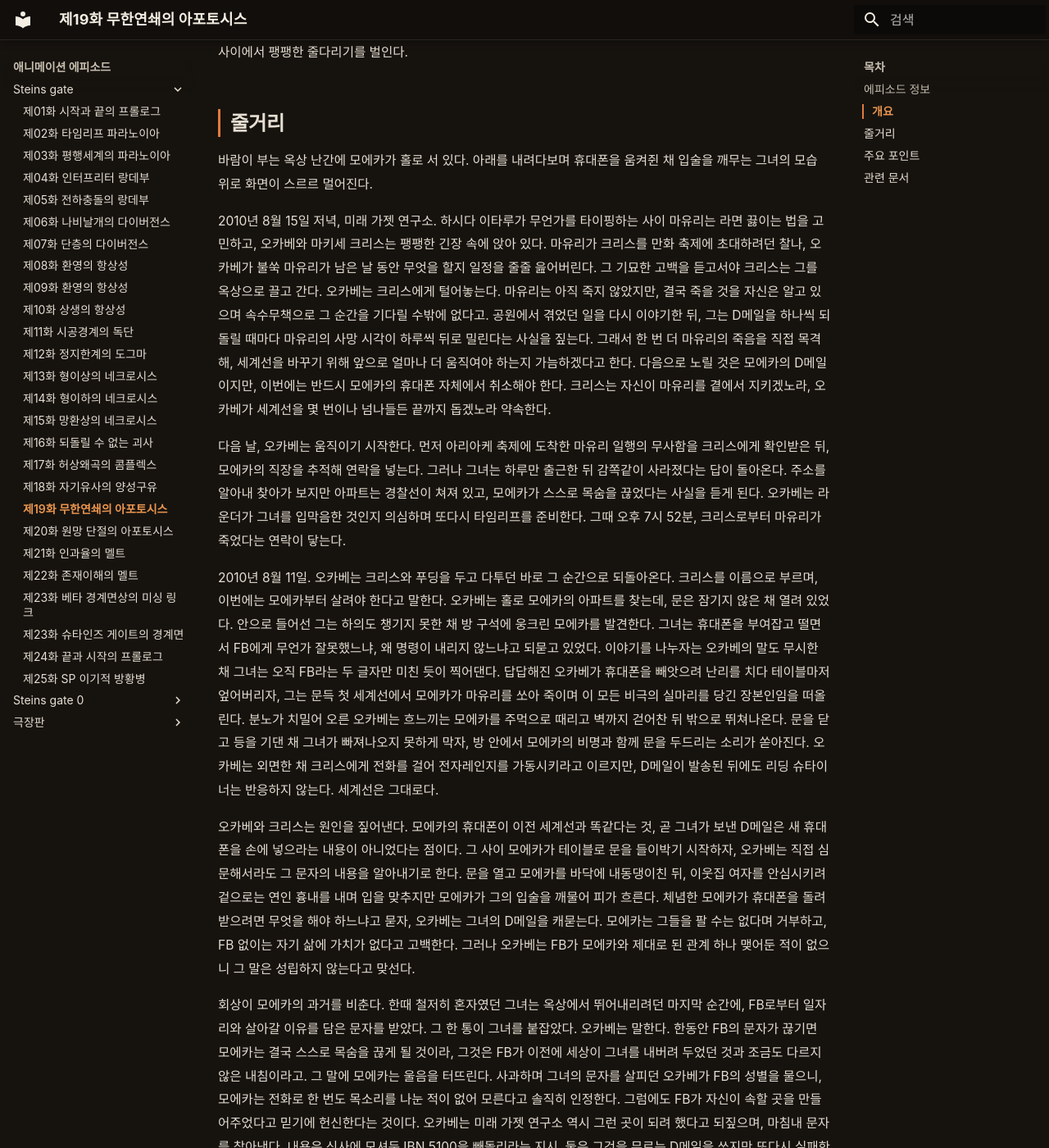
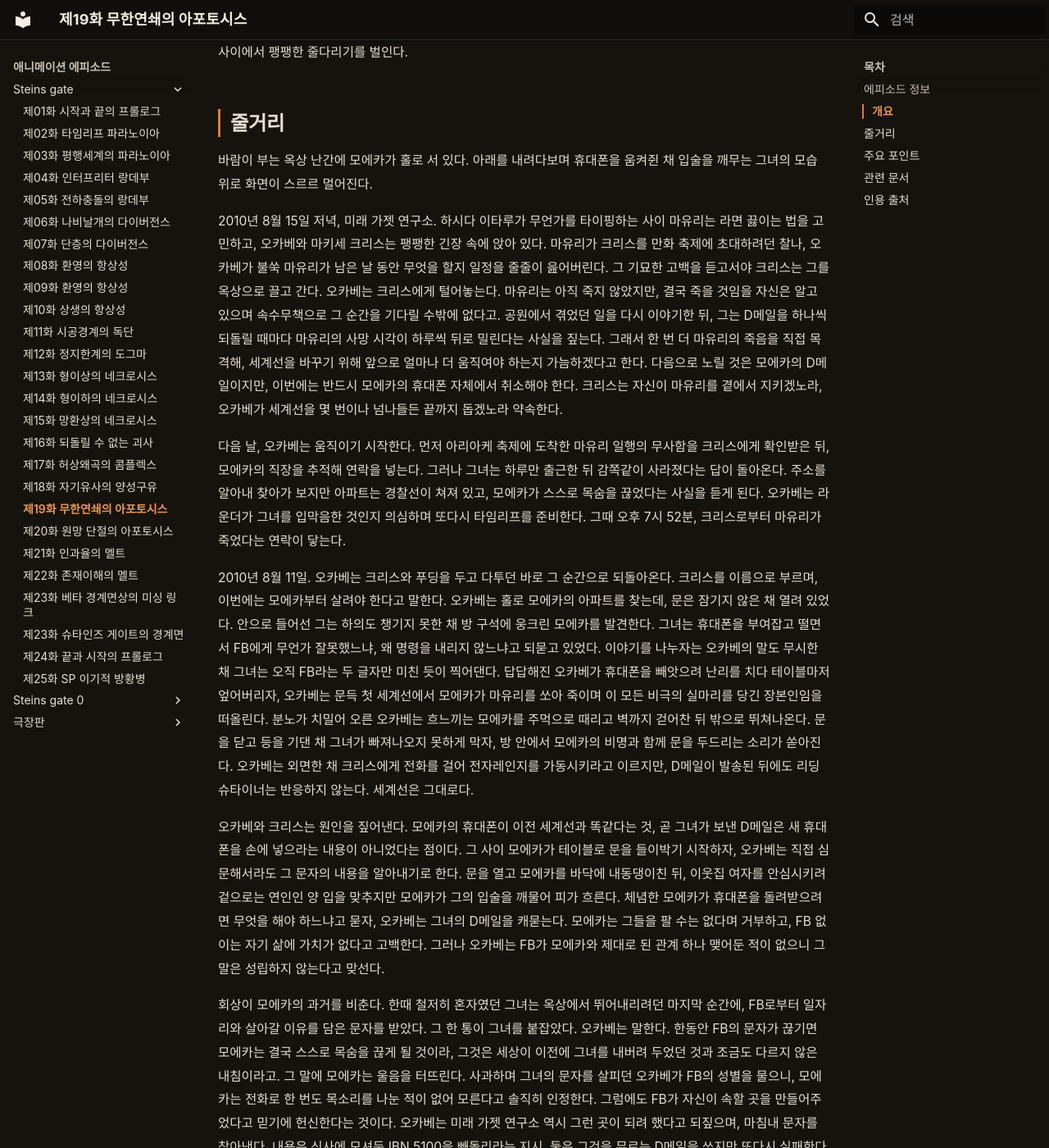
Before and after one commit to sgwiki/sgwiki.github.io, an MkDocs documentation site: the page built from wiki/애니메이션-에피소드/steins-gate/제19화-무한연쇄의-아포토시스.md, in a window 1280 px wide and 1400 px high, scrolled down 1341 px. Shown: the whole window at 82% size. Built offline with MkDocs 1.6.1 and Material for MkDocs 9.7.7, drawn with Linux system fonts in a browser that asks for light colours; some web fonts are replaced; some of the changed text lies outside the part shown.

Commit message:
chore(wiki): 제19화 정비 — 인접 화 표제 정합(자기유사의 양성구유·원망 단절의 아포토시스)·대명사 명시화·번역투 비문 교정·인용 출처 섹션 추가
Co-Authored-By: Claude Opus 4.6 <noreply@anthropic.com>

```diff
--- a/wiki/애니메이션-에피소드/steins-gate/제19화-무한연쇄의-아포토시스.md
+++ b/wiki/애니메이션-에피소드/steins-gate/제19화-무한연쇄의-아포토시스.md
@@ -23,8 +23,8 @@ description: "*Steins;Gate* 본편 제19화. 마유리의 사망 시점을 늦
 | 감독 | 츠치야 히로유키 (Hiroyuki Tsuchiya) |
 | 각본 | 네모토 토시조 (Toshizo Nemoto) |
 | 스토리보드 | 카토 토시유키 (Toshiyuki Katō) |
-| 이전 화 | 제18화: 자기유사 자웅동체 (Self-Similar Androgynous -Fractal Androgynous-) |
-| 다음 화 | 제20화: 응징적 파열의 아포토시스 (Vindictively-Ruptured Apoptosis -Finalize Apoptosis-) |
+| 이전 화 | 제18화: 자기유사의 양성구유 (Self-Similar Androgynous -Fractal Androgynous-) |
+| 다음 화 | 제20화: 원망 단절의 아포토시스 (Vindictively-Ruptured Apoptosis -Finalize Apoptosis-) |
 
 ## 개요
 
@@ -34,17 +34,17 @@ description: "*Steins;Gate* 본편 제19화. 마유리의 사망 시점을 늦
 
 바람이 부는 옥상 난간에 모에카가 홀로 서 있다. 아래를 내려다보며 휴대폰을 움켜쥔 채 입술을 깨무는 그녀의 모습 위로 화면이 스르르 멀어진다.
 
-2010년 8월 15일 저녁, 미래 가젯 연구소. 하시다 이타루가 무언가를 타이핑하는 사이 마유리는 라면 끓이는 법을 고민하고, 오카베와 마키세 크리스는 팽팽한 긴장 속에 앉아 있다. 마유리가 크리스를 만화 축제에 초대하려던 찰나, 오카베가 불쑥 마유리가 남은 날 동안 무엇을 할지 일정을 줄줄 읊어버린다. 그 기묘한 고백을 듣고서야 크리스는 그를 옥상으로 끌고 간다. 오카베는 크리스에게 털어놓는다. 마유리는 아직 죽지 않았지만, 결국 죽을 것을 자신은 알고 있으며 속수무책으로 그 순간을 기다릴 수밖에 없다고. 공원에서 겪었던 일을 다시 이야기한 뒤, 그는 D메일을 하나씩 되돌릴 때마다 마유리의 사망 시각이 하루씩 뒤로 밀린다는 사실을 짚는다. 그래서 한 번 더 마유리의 죽음을 직접 목격해, 세계선을 바꾸기 위해 앞으로 얼마나 더 움직여야 하는지 가늠하겠다고 한다. 다음으로 노릴 것은 모에카의 D메일이지만, 이번에는 반드시 모에카의 휴대폰 자체에서 취소해야 한다. 크리스는 자신이 마유리를 곁에서 지키겠노라, 오카베가 세계선을 몇 번이나 넘나들든 끝까지 돕겠노라 약속한다.
+2010년 8월 15일 저녁, 미래 가젯 연구소. 하시다 이타루가 무언가를 타이핑하는 사이 마유리는 라면 끓이는 법을 고민하고, 오카베와 마키세 크리스는 팽팽한 긴장 속에 앉아 있다. 마유리가 크리스를 만화 축제에 초대하려던 찰나, 오카베가 불쑥 마유리가 남은 날 동안 무엇을 할지 일정을 줄줄이 읊어버린다. 그 기묘한 고백을 듣고서야 크리스는 그를 옥상으로 끌고 간다. 오카베는 크리스에게 털어놓는다. 마유리는 아직 죽지 않았지만, 결국 죽을 것임을 자신은 알고 있으며 속수무책으로 그 순간을 기다릴 수밖에 없다고. 공원에서 겪었던 일을 다시 이야기한 뒤, 그는 D메일을 하나씩 되돌릴 때마다 마유리의 사망 시각이 하루씩 뒤로 밀린다는 사실을 짚는다. 그래서 한 번 더 마유리의 죽음을 직접 목격해, 세계선을 바꾸기 위해 앞으로 얼마나 더 움직여야 하는지 가늠하겠다고 한다. 다음으로 노릴 것은 모에카의 D메일이지만, 이번에는 반드시 모에카의 휴대폰 자체에서 취소해야 한다. 크리스는 자신이 마유리를 곁에서 지키겠노라, 오카베가 세계선을 몇 번이나 넘나들든 끝까지 돕겠노라 약속한다.
 
 다음 날, 오카베는 움직이기 시작한다. 먼저 아리아케 축제에 도착한 마유리 일행의 무사함을 크리스에게 확인받은 뒤, 모에카의 직장을 추적해 연락을 넣는다. 그러나 그녀는 하루만 출근한 뒤 감쪽같이 사라졌다는 답이 돌아온다. 주소를 알아내 찾아가 보지만 아파트는 경찰선이 쳐져 있고, 모에카가 스스로 목숨을 끊었다는 사실을 듣게 된다. 오카베는 라운더가 그녀를 입막음한 것인지 의심하며 또다시 타임리프를 준비한다. 그때 오후 7시 52분, 크리스로부터 마유리가 죽었다는 연락이 닿는다.
 
-2010년 8월 11일. 오카베는 크리스와 푸딩을 두고 다투던 바로 그 순간으로 되돌아온다. 크리스를 이름으로 부르며, 이번에는 모에카부터 살려야 한다고 말한다. 오카베는 홀로 모에카의 아파트를 찾는데, 문은 잠기지 않은 채 열려 있었다. 안으로 들어선 그는 하의도 챙기지 못한 채 방 구석에 웅크린 모에카를 발견한다. 그녀는 휴대폰을 부여잡고 떨면서 FB에게 무언가 잘못했느냐, 왜 명령이 내리지 않느냐고 되묻고 있었다. 이야기를 나누자는 오카베의 말도 무시한 채 그녀는 오직 FB라는 두 글자만 미친 듯이 찍어댄다. 답답해진 오카베가 휴대폰을 빼앗으려 난리를 치다 테이블마저 엎어버리자, 그는 문득 첫 세계선에서 모에카가 마유리를 쏘아 죽이며 이 모든 비극의 실마리를 당긴 장본인임을 떠올린다. 분노가 치밀어 오른 오카베는 흐느끼는 모에카를 주먹으로 때리고 벽까지 걷어찬 뒤 밖으로 뛰쳐나온다. 문을 닫고 등을 기댄 채 그녀가 빠져나오지 못하게 막자, 방 안에서 모에카의 비명과 함께 문을 두드리는 소리가 쏟아진다. 오카베는 외면한 채 크리스에게 전화를 걸어 전자레인지를 가동시키라고 이르지만, D메일이 발송된 뒤에도 리딩 슈타이너는 반응하지 않는다. 세계선은 그대로다.
+2010년 8월 11일. 오카베는 크리스와 푸딩을 두고 다투던 바로 그 순간으로 되돌아온다. 크리스를 이름으로 부르며, 이번에는 모에카부터 살려야 한다고 말한다. 오카베는 홀로 모에카의 아파트를 찾는데, 문은 잠기지 않은 채 열려 있었다. 안으로 들어선 그는 하의도 챙기지 못한 채 방 구석에 웅크린 모에카를 발견한다. 그녀는 휴대폰을 부여잡고 떨면서 FB에게 무언가 잘못했느냐, 왜 명령을 내리지 않느냐고 되묻고 있었다. 이야기를 나누자는 오카베의 말도 무시한 채 그녀는 오직 FB라는 두 글자만 미친 듯이 찍어댄다. 답답해진 오카베가 휴대폰을 빼앗으려 난리를 치다 테이블마저 엎어버리자, 오카베는 문득 첫 세계선에서 모에카가 마유리를 쏘아 죽이며 이 모든 비극의 실마리를 당긴 장본인임을 떠올린다. 분노가 치밀어 오른 오카베는 흐느끼는 모에카를 주먹으로 때리고 벽까지 걷어찬 뒤 밖으로 뛰쳐나온다. 문을 닫고 등을 기댄 채 그녀가 빠져나오지 못하게 막자, 방 안에서 모에카의 비명과 함께 문을 두드리는 소리가 쏟아진다. 오카베는 외면한 채 크리스에게 전화를 걸어 전자레인지를 가동시키라고 이르지만, D메일이 발송된 뒤에도 리딩 슈타이너는 반응하지 않는다. 세계선은 그대로다.
 
-오카베와 크리스는 원인을 짚어낸다. 모에카의 휴대폰이 이전 세계선과 똑같다는 것, 곧 그녀가 보낸 D메일은 새 휴대폰을 손에 넣으라는 내용이 아니었다는 점이다. 그 사이 모에카가 테이블로 문을 들이박기 시작하자, 오카베는 직접 심문해서라도 그 문자의 내용을 알아내기로 한다. 문을 열고 모에카를 바닥에 내동댕이친 뒤, 이웃집 여자를 안심시키려 겉으로는 연인 흉내를 내며 입을 맞추지만 모에카가 그의 입술을 깨물어 피가 흐른다. 체념한 모에카가 휴대폰을 돌려받으려면 무엇을 해야 하느냐고 묻자, 오카베는 그녀의 D메일을 캐묻는다. 모에카는 그들을 팔 수는 없다며 거부하고, FB 없이는 자기 삶에 가치가 없다고 고백한다. 그러나 오카베는 FB가 모에카와 제대로 된 관계 하나 맺어둔 적이 없으니 그 말은 성립하지 않는다고 맞선다.
+오카베와 크리스는 원인을 짚어낸다. 모에카의 휴대폰이 이전 세계선과 똑같다는 것, 곧 그녀가 보낸 D메일은 새 휴대폰을 손에 넣으라는 내용이 아니었다는 점이다. 그 사이 모에카가 테이블로 문을 들이박기 시작하자, 오카베는 직접 심문해서라도 그 문자의 내용을 알아내기로 한다. 문을 열고 모에카를 바닥에 내동댕이친 뒤, 이웃집 여자를 안심시키려 겉으로는 연인인 양 입을 맞추지만 모에카가 그의 입술을 깨물어 피가 흐른다. 체념한 모에카가 휴대폰을 돌려받으려면 무엇을 해야 하느냐고 묻자, 오카베는 그녀의 D메일을 캐묻는다. 모에카는 그들을 팔 수는 없다며 거부하고, FB 없이는 자기 삶에 가치가 없다고 고백한다. 그러나 오카베는 FB가 모에카와 제대로 된 관계 하나 맺어둔 적이 없으니 그 말은 성립하지 않는다고 맞선다.
 
-회상이 모에카의 과거를 비춘다. 한때 철저히 혼자였던 그녀는 옥상에서 뛰어내리려던 마지막 순간에, FB로부터 일자리와 살아갈 이유를 담은 문자를 받았다. 그 한 통이 그녀를 붙잡았다. 오카베는 말한다. 한동안 FB의 문자가 끊기면 모에카는 결국 스스로 목숨을 끊게 될 것이라, 그것은 FB가 이전에 세상이 그녀를 내버려 두었던 것과 조금도 다르지 않은 내침이라고. 그 말에 모에카는 울음을 터뜨린다. 사과하며 그녀의 문자를 살피던 오카베가 FB의 성별을 물으니, 모에카는 전화로 한 번도 목소리를 나눈 적이 없어 모른다고 솔직히 인정한다. 그럼에도 FB가 자신이 속할 곳을 만들어주었다고 믿기에 헌신한다는 것이다. 오카베는 미래 가젯 연구소 역시 그런 곳이 되려 했다고 되짚으며, 마침내 문자를 찾아낸다. 내용은 신사에 모셔둔 IBN 5100을 빼돌리라는 지시. 둘은 그것을 무르는 D메일을 쏘지만 또다시 실패한다. 모에카가 그 명령을 애초에 믿지 않았기 때문이라는 결론에 이른다. 오카베는 깨닫는다. FB가 직접 입을 열지 않는 한 모에카는 어떤 D메일도 따르지 않을 것이라는 걸.
+회상이 모에카의 과거를 비춘다. 한때 철저히 혼자였던 그녀는 옥상에서 뛰어내리려던 마지막 순간에, FB로부터 일자리와 살아갈 이유를 담은 문자를 받았다. 그 한 통이 그녀를 붙잡았다. 오카베는 말한다. 한동안 FB의 문자가 끊기면 모에카는 결국 스스로 목숨을 끊게 될 것이라, 그것은 세상이 이전에 그녀를 내버려 두었던 것과 조금도 다르지 않은 내침이라고. 그 말에 모에카는 울음을 터뜨린다. 사과하며 그녀의 문자를 살피던 오카베가 FB의 성별을 물으니, 모에카는 전화로 한 번도 목소리를 나눈 적이 없어 모른다고 솔직히 인정한다. 그럼에도 FB가 자신이 속할 곳을 만들어주었다고 믿기에 헌신한다는 것이다. 오카베는 미래 가젯 연구소 역시 그런 곳이 되려 했다고 되짚으며, 마침내 문자를 찾아낸다. 내용은 신사에 모셔둔 IBN 5100을 빼돌리라는 지시. 둘은 그것을 무르는 D메일을 쏘지만 또다시 실패한다. 모에카가 그 명령을 애초에 믿지 않았기 때문이라는 결론에 이른다. 오카베는 깨닫는다. FB가 직접 입을 열지 않는 한 모에카는 어떤 D메일도 따르지 않을 것이라는 걸.
 
-오카베는 모에카에게 휴대폰을 돌려주며, 직접 FB를 찾아 나서겠다고 선언한다. 모에카는 조심스레 자신이 정말로 마유리를 죽인 것이냐고 되묻고, 자신이 버림받을 것을 알면서도 FB의 명령이라면 따를 것이라 토해낸다. 그 말에 오카베는, 어찌 되든 모에카는 운명적으로 자살의 길을 걷게 되리라 인정하면서도, 자신은 오래전에 더 이상 무엇도 운명에 맡기지 않기로 했다고 답한다. 돌아서려는 그에게 모에카가 마침내 오카베를 믿기로 하며, IBN 5100을 숨겨둔 장소를 알려준다.
+오카베는 모에카에게 휴대폰을 돌려주며, 직접 FB를 찾아 나서겠다고 선언한다. 모에카는 조심스레 자신이 정말로 마유리를 죽인 것이냐고 되묻고, 자신이 버림받을 것임을 알면서도 FB의 명령이라면 따를 것이라 토해낸다. 그 말에 오카베는, 어찌 되든 모에카는 운명적으로 자살의 길을 걷게 되리라 인정하면서도, 자신은 오래전에 더 이상 무엇도 운명에 맡기지 않기로 했다고 답한다. 돌아서려는 그에게 모에카가 마침내 오카베를 믿기로 하며, IBN 5100을 숨겨둔 장소를 알려준다.
 
 ## 주요 포인트
 
@@ -71,3 +71,5 @@ description: "*Steins;Gate* 본편 제19화. 마유리의 사망 시점을 늦
 - [타임리프](../../lore/타임리프.md)
 - [세계선 이동과 변동](../../lore/세계선-이동과-변동.md)
 - [미래 가젯 연구소](../../organization/미래-가젯-연구소.md)
+
+## 인용 출처
```
